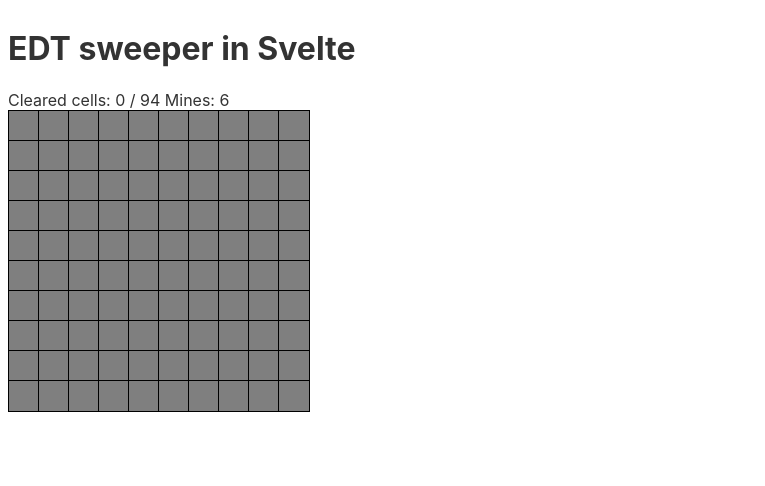
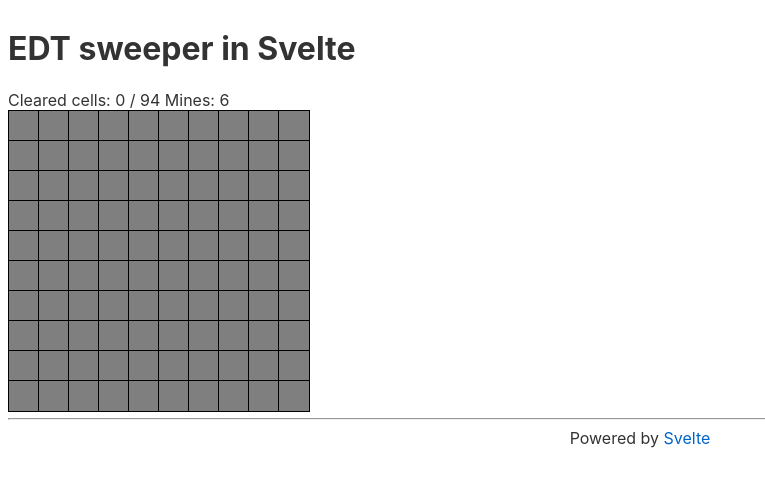
Before and after one commit to msakuta/EDT-sweeper, a Svelte app: page / in a window 1280 px wide. Shown: the top 486 px of the page, without its empty margins (0-765 px from the left). Built offline with nearby package versions, Linux system fonts and the light colour scheme.

Commit message:
Add a link to Svelte

```diff
--- a/src/App.svelte
+++ b/src/App.svelte
@@ -71,7 +71,7 @@
 
 Cleared cells: {numCleared} / {width * height - numMines} Mines: {numMines}
 
-<div style="position: relative">
+<div style="position: relative; text-align: center; height: {height * 30}px">
 	{#each cells as row, i}
 		{#each row as cell, j}
 			<div class="cell" style="left: {j * 30}px; top: {i * 30}px; width: 30px; height: 30px; background-color: {cellColor(cell)}"
@@ -90,6 +90,11 @@ Cleared cells: {numCleared} / {width * height - numMines} Mines: {numMines}
 		GAME CLEAR
 	</div>
 	{/if}
+</div>
+
+<hr>
+<div style="text-align: center">Powered by
+	<a href="https://github.com/sveltejs/svelte">Svelte</a>
 </div>
 
 <style>
```
